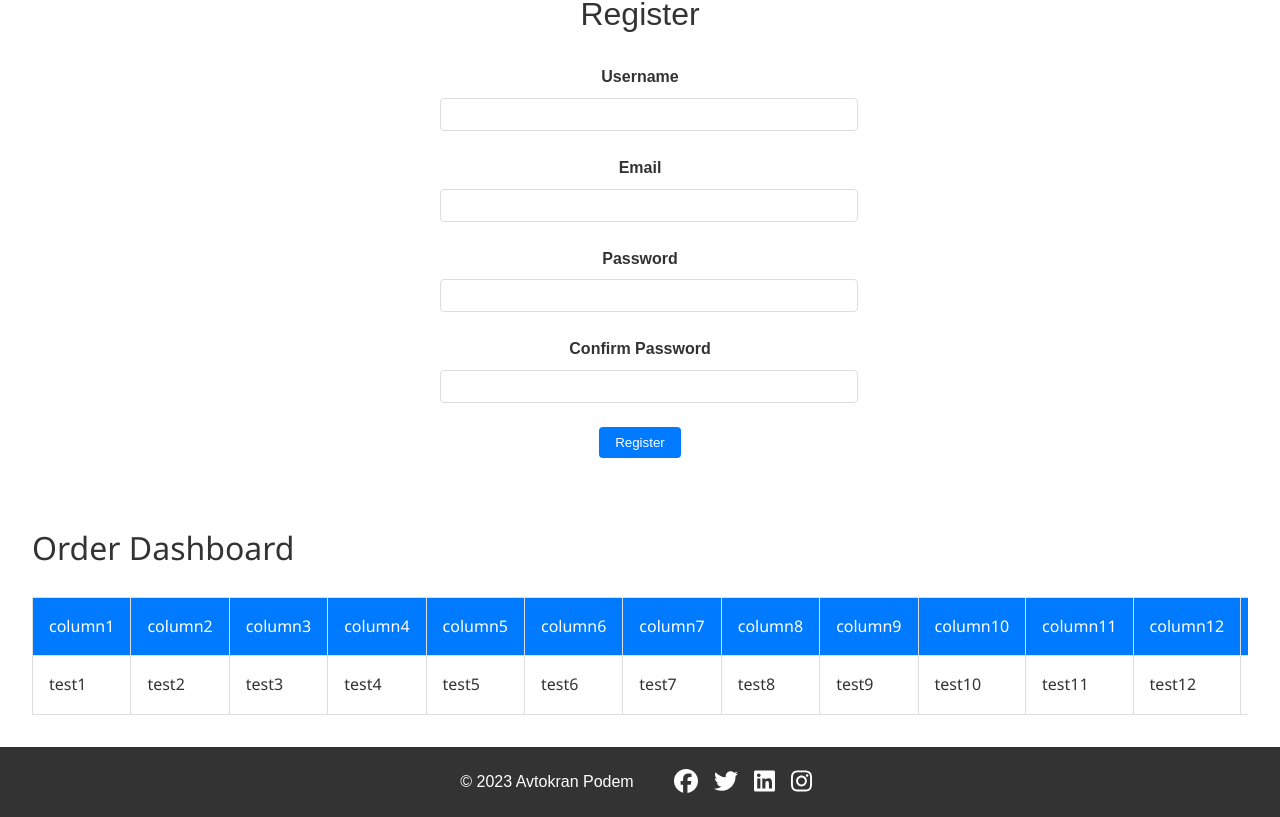
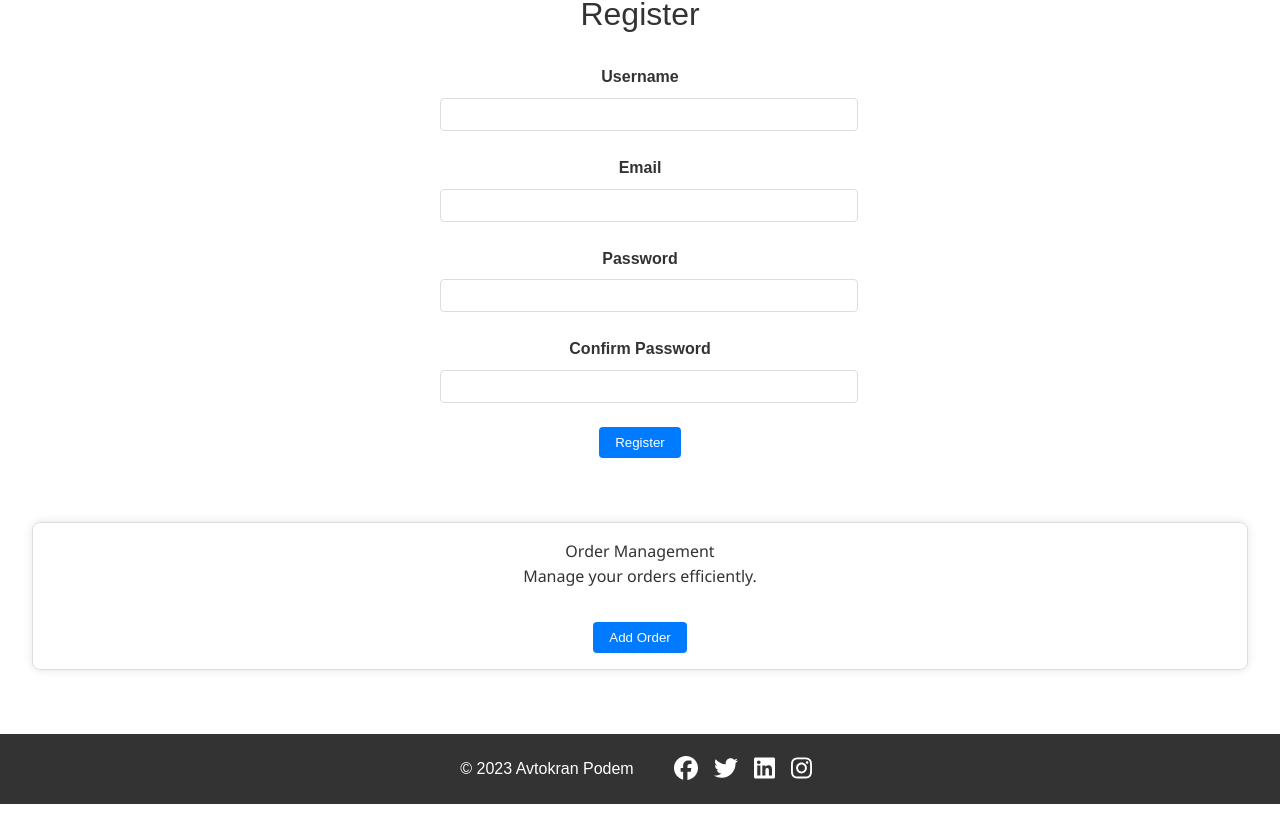
Before and after one commit to eLiminatedd/transportCompanySite, a React (Vite) app in the folder client/: page / in a window 1280 px wide. Shown: the part 4490-5307 px from the top of the page. Built offline with nearby package versions, Linux system fonts and the light colour scheme.

Commit message:
add order page

```diff
--- a/client/src/App.jsx
+++ b/client/src/App.jsx
@@ -9,7 +9,7 @@ import Contact from './components/contact/Contact';
 import Equipment from './components/equipment/Equipment';
 import Login from './components/login/Login';
 import Register from './components/register/Register';
-import Dashboard from './components/dashboard/Dashboard';
+import OrderPage from './components/order/OrderPage';
 
 
 function App() {
@@ -22,7 +22,7 @@ function App() {
     <Equipment />
     <Login />
     <Register />
-    <Dashboard />
+    <OrderPage />
     <Footer />
     </>
   );
--- a/client/src/components/dashboard/Dashboard.jsx
+++ /dev/null
@@ -1,57 +0,0 @@
-import styles from './Dashboard.module.css';
-
-const Dashboard = () => {
-  // Dummy data for the table
-  const ordersData = [
-    {
-      column1: 'test1',
-      column2: 'test2',
-      column3: 'test3',
-      column4: 'test4',
-      column5: 'test5',
-      column6: 'test6',
-      column7: 'test7',
-      column8: 'test8',
-      column9: 'test9',
-      column10: 'test10',
-      column11: 'test11',
-      column12: 'test12',
-      column13: 'test13',
-      column14: 'test14',
-      column15: 'test15',
-    },
-    // Include 15 columns of data for each order
-    // { column1: value1, column2: value2, ..., column15: value15 }
-    // ...
-  ];
-
-  const tableHeaders = Object.keys(ordersData[0] || {});
-
-  return (
-    <div className={styles.dashboard}>
-      <h2 className={styles.heading}>Order Dashboard</h2>
-      <div className={styles.tableContainer}>
-        <table className={styles.table}>
-          <thead>
-            <tr>
-              {tableHeaders.map((header) => (
-                <th key={header}>{header}</th>
-              ))}
-            </tr>
-          </thead>
-          <tbody>
-            {ordersData.map((order, index) => (
-              <tr key={index}>
-                {tableHeaders.map((header) => (
-                  <td key={header}>{order[header]}</td>
-                ))}
-              </tr>
-            ))}
-          </tbody>
-        </table>
-      </div>
-    </div>
-  );
-};
-
-export default Dashboard;
--- a/client/src/components/dashboard/Dashboard.module.css
+++ /dev/null
@@ -1,42 +0,0 @@
-
-.dashboard {
-    padding: 2rem;
-    font-family: 'Segoe UI', Tahoma, Geneva, Verdana, sans-serif;
-  }
-
-  .heading {
-    font-size: 2rem;
-    margin-bottom: 1.5rem;
-  }
-
-  .tableContainer {
-    display: grid;
-    grid-template-columns: repeat(auto-fit, minmax(250px, 1fr));
-    gap: 1rem;
-    overflow-x: auto;
-  }
-
-  .table {
-    width: 100%;
-    border-collapse: collapse;
-  }
-
-  .table th,
-  .table td {
-    border: 1px solid #ddd;
-    padding: 1rem;
-    text-align: left;
-  }
-
-  .table th {
-    background-color: #007bff;
-    color: #fff;
-  }
-
-  /* Responsive Styles */
-
-  @media (max-width: 768px) {
-    .tableContainer {
-      grid-template-columns: 1fr;
-    }
-  }
--- /dev/null
+++ b/client/src/components/order/OrderCard.jsx
@@ -0,0 +1,27 @@
+/* eslint-disable react/prop-types */
+import styles from './OrderPage.module.css';
+
+const OrderCard = ({ order }) => {
+  return (
+    <div className={styles.orderCard}>
+      <h3>{order.productName}</h3>
+      <p>
+        <strong>Quantity:</strong> {order.quantity}
+      </p>
+      <p>
+        <strong>Customer Name:</strong> {order.customerName}
+      </p>
+      <p>
+        <strong>Shipping Address:</strong> {order.shippingAddress}
+      </p>
+      <p>
+        <strong>Order Date:</strong> {order.orderDate}
+      </p>
+      <p>
+        <strong>Status:</strong> {order.status}
+      </p>
+    </div>
+  );
+};
+
+export default OrderCard;
--- /dev/null
+++ b/client/src/components/order/OrderPage.jsx
@@ -0,0 +1,132 @@
+import { useState } from 'react';
+import Modal from 'react-modal';
+import OrderCard from './OrderCard';
+import styles from './OrderPage.module.css';
+
+
+Modal.setAppElement('#root');
+
+const OrderPage = () => {
+  const [isModalOpen, setModalOpen] = useState(false);
+  const [formData, setFormData] = useState({
+    productName: '',
+    quantity: '',
+    customerName: '',
+    shippingAddress: '',
+    orderDate: '',
+    status: 'ongoing', // Default status
+  });
+  const [orders, setOrders] = useState([]);
+
+  const openModal = () => setModalOpen(true);
+  const closeModal = () => setModalOpen(false);
+
+  const handleChange = (e) => {
+    const { name, value } = e.target;
+    setFormData((prevData) => ({ ...prevData, [name]: value }));
+  };
+
+  const handleSubmit = (e) => {
+    e.preventDefault();
+    setOrders((prevOrders) => [...prevOrders, formData]);
+    closeModal();
+  };
+
+  return (
+    <div className={styles.orderPage}>
+       <div className={styles.pageContainer}>
+        <div className={styles.pageHeader}>
+          <h1>Order Management</h1>
+          <p>Manage your orders efficiently.</p>
+        </div>
+
+        <div className={styles.buttonContainer}>
+          <button onClick={openModal}>Add Order</button>
+        </div>
+      </div>
+
+      <Modal
+        isOpen={isModalOpen}
+        onRequestClose={closeModal}
+        className={styles.modal}
+        overlayClassName={styles.overlay}
+      >
+        <h2>Add Order</h2>
+        <form onSubmit={handleSubmit}>
+          <label>
+            Product Name:
+            <input
+              type="text"
+              name="productName"
+              value={formData.productName}
+              onChange={handleChange}
+              required
+            />
+          </label>
+          <label>
+            Quantity:
+            <input
+              type="number"
+              name="quantity"
+              value={formData.quantity}
+              onChange={handleChange}
+              required
+            />
+          </label>
+          <label>
+            Customer Name:
+            <input
+              type="text"
+              name="customerName"
+              value={formData.customerName}
+              onChange={handleChange}
+              required
+            />
+          </label>
+          <label>
+            Shipping Address:
+            <textarea
+              name="shippingAddress"
+              value={formData.shippingAddress}
+              onChange={handleChange}
+              required
+            />
+          </label>
+          <label>
+            Order Date:
+            <input
+              type="date"
+              name="orderDate"
+              value={formData.orderDate}
+              onChange={handleChange}
+              required
+            />
+          </label>
+          <label>
+            Status:
+            <select
+              name="status"
+              value={formData.status}
+              onChange={handleChange}
+              required
+            >
+              <option value="ongoing">Ongoing</option>
+              <option value="incomplete">Incomplete</option>
+              <option value="complete">Complete</option>
+            </select>
+          </label>
+          <button type="submit">Submit</button>
+        </form>
+        <button onClick={closeModal}>Close</button>
+      </Modal>
+
+      <div className={styles.orderContainer}>
+        {orders.map((order, index) => (
+          <OrderCard key={index} order={order} />
+        ))}
+      </div>
+    </div>
+  );
+};
+
+export default OrderPage;
--- /dev/null
+++ b/client/src/components/order/OrderPage.module.css
@@ -0,0 +1,67 @@
+.orderPage {
+    padding: 2rem;
+    font-family: 'Segoe UI', Tahoma, Geneva, Verdana, sans-serif;
+}
+
+.pageHeader {
+    text-align: center;
+    margin-bottom: 2rem;
+}
+
+.pageContainer {
+    padding: 1rem;
+    border: 1px solid #ddd;
+    border-radius: 8px;
+    box-shadow: 0 0 10px rgba(0, 0, 0, 0.1);
+}
+
+.buttonContainer {
+    text-align: center;
+    margin-top: 1rem;
+}
+
+.modal {
+    position: fixed;
+    top: 50%;
+    left: 50%;
+    transform: translate(-50%, -50%);
+    padding: 2rem;
+    background-color: #fff;
+    border-radius: 8px;
+    z-index: 1000;
+    width: 90%;
+}
+
+.modal form {
+    display: flex;
+    flex-direction: column;
+    gap: 1rem;
+}
+
+.orderContainer {
+    display: flex;
+    flex-direction: row;
+    flex-wrap: wrap; /* important */
+    gap: 1rem;
+    margin-top: 2rem;
+}
+
+.orderCard {
+    flex: 1 0 21%; /* important */
+    padding: 1.5rem;
+    border: 1px solid #ddd;
+    border-radius: 8px;
+    width: 100%;
+    box-sizing: border-box;
+}
+
+/* Mobile responsiveness */
+@media (max-width: 768px) {
+    .modal {
+        width: 95%;
+    }
+
+    .orderCard {
+        padding: 1rem;
+    }
+}
```
